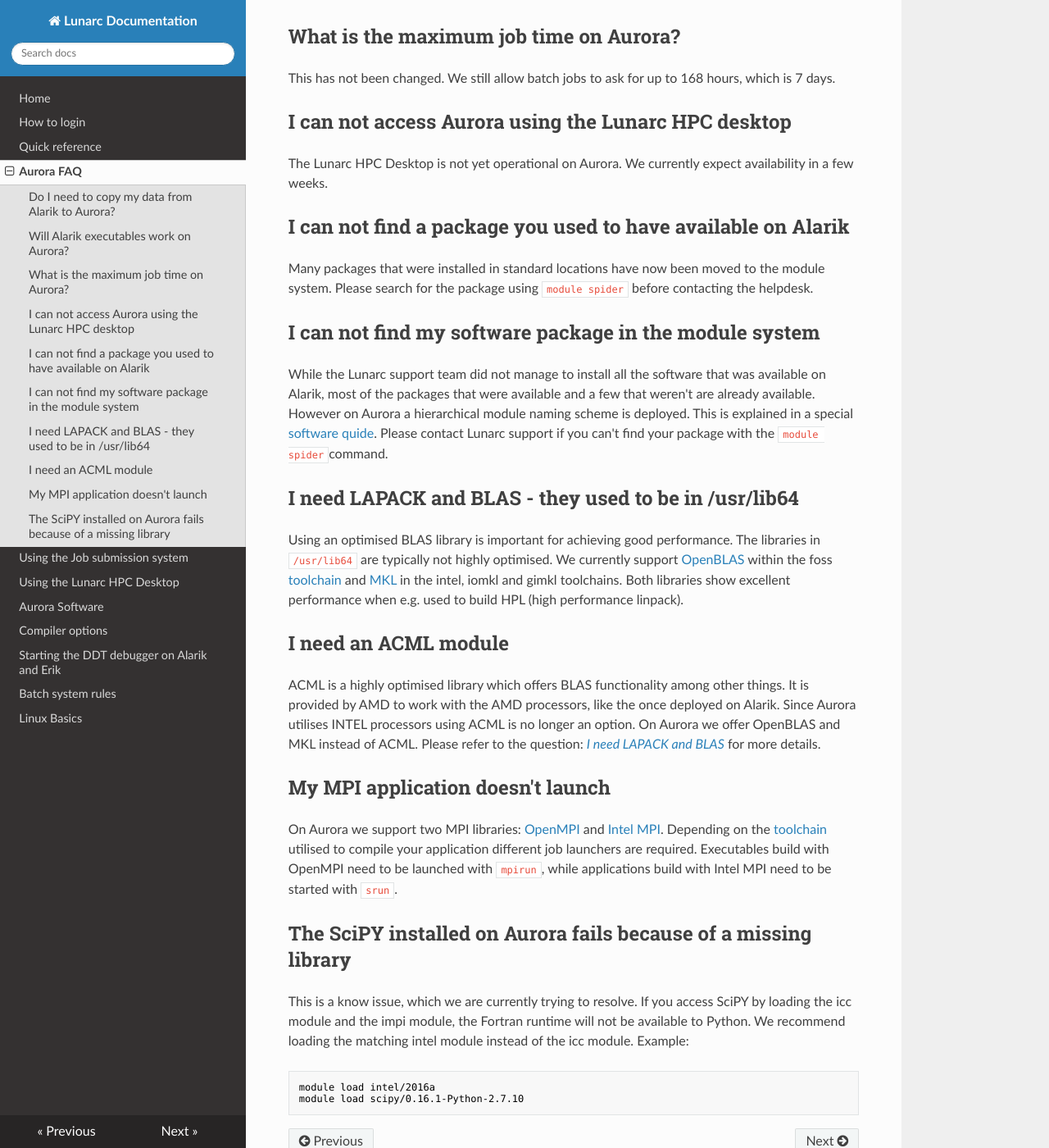
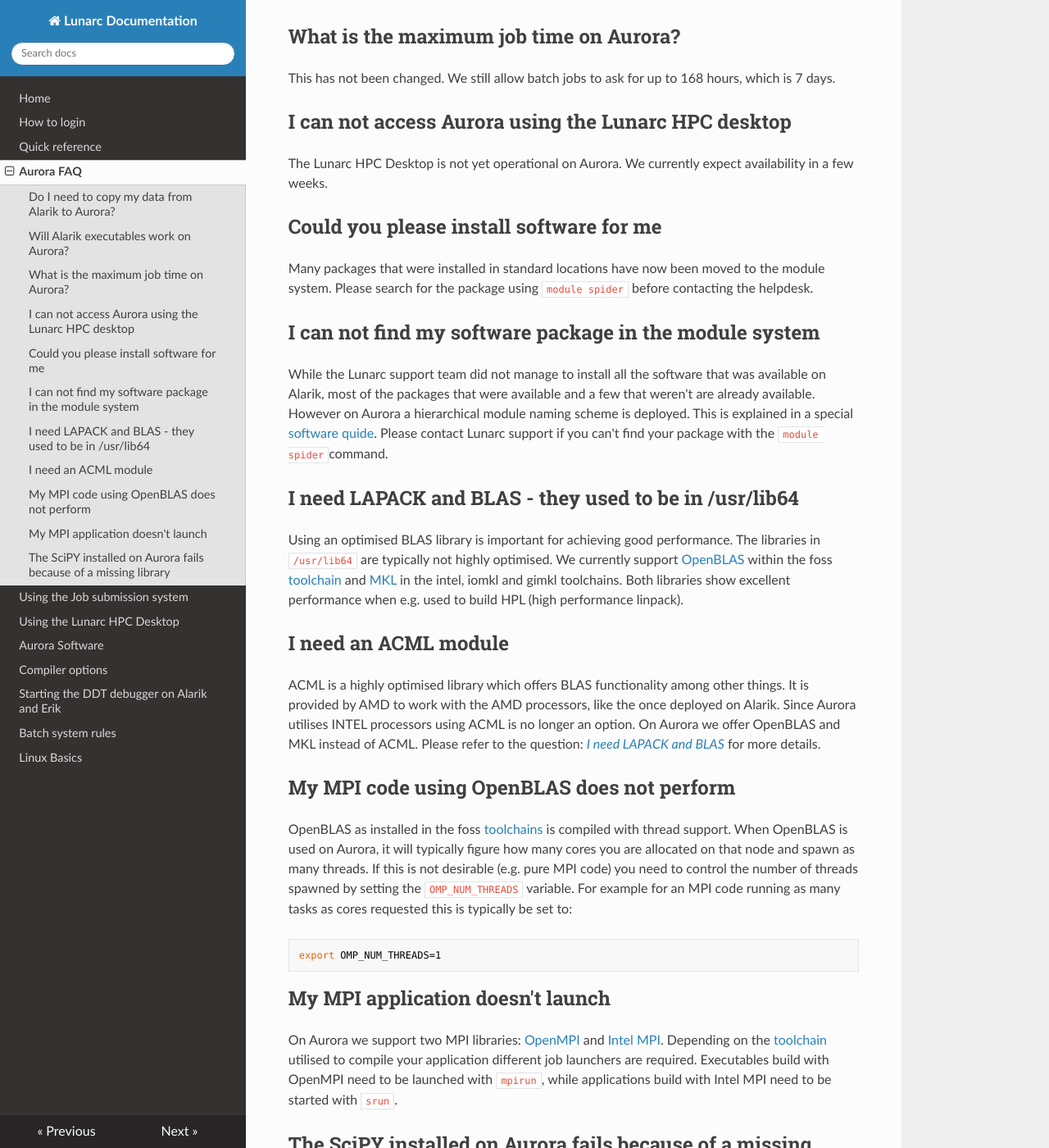
Before and after one commit to lunarc/lunarc_docs, an MkDocs documentation site: the page built from docs/aurora_faq.md, in a window 1280 px wide and 1400 px high, scrolled down 749 px. Shown: the whole window at 82% size. Built offline with MkDocs 1.6.1, drawn with Linux system fonts in a browser that asks for light colours; nearby versions of some CDN libraries; old or Windows-style settings are respelled for this version of MkDocs.

Commit message:
Info on threads and OpenBLAS

````diff
--- a/docs/aurora_faq.md
+++ b/docs/aurora_faq.md
@@ -18,7 +18,7 @@ This has not been changed.  We still allow batch jobs to ask for up to 168 hours
 ## I can not access Aurora using the Lunarc HPC desktop
 The Lunarc HPC Desktop is not yet operational on Aurora. We currently expect availability in a few weeks.
 
-## I can not find a package you used to have available on Alarik
+## Could you please install software for me
 Many packages that were installed in standard locations have now been moved to the module system.  Please search for the package using `module spider` before contacting the helpdesk.
 
 ## I can not find my software package in the module system
@@ -30,6 +30,12 @@ Using an optimised BLAS library is important for achieving good performance.  Th
 ## I need an ACML module
 ACML is a highly optimised library which offers BLAS functionality among other things.  It is provided by AMD to work with the AMD processors, like the once deployed on Alarik.  Since Aurora utilises INTEL processors using ACML is no longer an option.  On Aurora we offer OpenBLAS and MKL instead of ACML.  Please refer to the question: [*I need LAPACK and BLAS*](#i-need-lapack-and-blas) for more details.
 
+## My MPI code using OpenBLAS does not perform
+OpenBLAS as installed in the foss [toolchains](http://lunarc-documentation.readthedocs.org/en/latest/aurora_modules/#compiling-code-and-using-toolchains) is compiled with thread support.  When OpenBLAS is used on Aurora, it will typically figure how many cores you are allocated on that node and spawn as many threads.  If this is not desirable (e.g. pure MPI code) you need to control the number of threads spawned by setting the `OMP_NUM_THREADS` variable.  For example for an MPI code running as many tasks as cores requested this is typically be set to:
+```bash
+export OMP_NUM_THREADS=1
+```
+
 ## My MPI application doesn't launch
 On Aurora we support two MPI libraries: [OpenMPI](https://www.open-mpi.org/) and [Intel MPI](https://software.intel.com/en-us/intel-mpi-library).  Depending on the [toolchain](http://lunarc-documentation.readthedocs.org/en/latest/aurora_modules/#compiling-code-and-using-toolchains) utilised to compile your application different job launchers are required.  Executables build with OpenMPI need to be launched with `mpirun`, while applications build with Intel MPI need to be started with `srun`.
 
````
